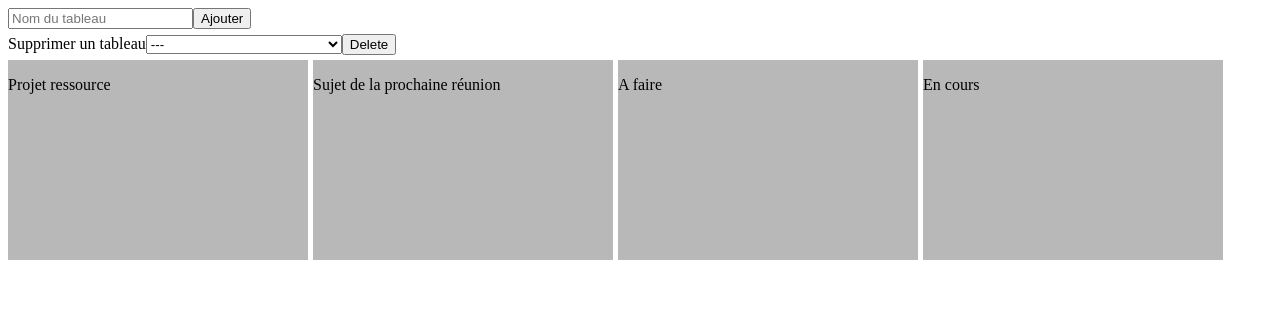
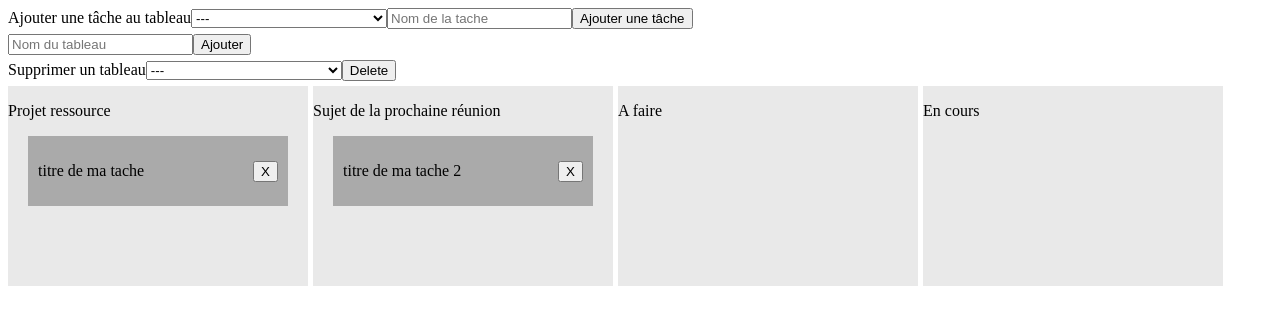
Before and after one commit to supersixaxis/Task-Manager, a React (Vite) app: page / in a window 1280 px wide. Shown: the top 324 px of the page. Built offline with nearby package versions, Linux system fonts and the light colour scheme; the HTML template or start-up script is replaced by a standard one.

Commit message:
des petits ajustement pour l'exercice 9

```diff
--- /dev/null
+++ b/src/components/FormAddTask.jsx
@@ -0,0 +1,35 @@
+import React, { useState } from 'react';
+
+export default function FormAddTask({ tables, addTaskTable }) {
+    const [idTableSelected, setIdTableSelected] = useState(0)
+    const [newTableTask, setNewTableTask] = useState('');
+  return (
+    <form
+    onSubmit={(e) => {
+      e.preventDefault();
+      if (idTableSelected.toString() === '0') {
+        alert('Veuillez sélectionner un tableau à éditer');
+      } else if (newTableTask.trim() === "") {
+        alert('Veuillez sélectionner un tableau à éditer');
+      }
+       else {
+        addTaskTable(idTableSelected, newTableTask);
+        setIdTableSelected('0');
+        setNewTableTask('');
+      }
+    }}
+  >
+        <label>Ajouter une tâche au tableau</label>
+      <select  value={idTableSelected} onChange={(e) => setIdTableSelected(e.target.value)}>
+      <option value={0}>---</option>
+        {tables.map((table) => (
+          <option key={table.id} value={table.id}>
+            {table.title}
+          </option>
+        ))}
+      </select>
+      <input type="text" value={newTableTask}    placeholder="Nom de la tache" onChange={(e) => setNewTableTask(e.target.value)}/>
+      <button type='submit'>Ajouter une tâche</button>
+      </form>
+  )
+}
--- a/src/components/Tables.jsx
+++ b/src/components/Tables.jsx
@@ -1,11 +1,12 @@
-import { useState } from 'react';
+import { useEffect, useState } from 'react';
 import { v4 as uuidv4 } from 'uuid';
 import '../styles/tables.css';
 import Table from './table';
 import AddTableForm from './addTableForm';
 import SelectTableDelete from './SelectTableDelete';
+import FormAddTask from './FormAddTask';
+function Tables() {
 
-function Tables() {
   const [tablesList, setTablesList] = useState([
     {
       id: '1',
@@ -24,7 +25,22 @@ function Tables() {
       title: 'En cours',
     },
   ]);
+  useEffect(() => {
 
+  })
+  const [tasks, setTasks] = useState([
+    {
+      id: "1",
+      title: "titre de ma tache",
+      tableId: tablesList[0].id
+    },
+    {
+      id: "2",
+      title: "titre de ma tache 2",
+      tableId: tablesList[1].id
+    }
+
+  ])
   const addTable = (newTableTitle) => {
     const newTable = {
       id: uuidv4(),
@@ -36,9 +52,21 @@ function Tables() {
     let newtable = [...tablesList].filter((tab) => tab.id.toString() !== id.toString())
     setTablesList(newtable)
   };
+  const addTaskTable = (tableId, newTask) => {
+    const newTaskObject = {
+      id: uuidv4(),
+      title: newTask,
+      tableId: tableId,
+    };
+    setTasks((prevTasks) => [...prevTasks, newTaskObject]);
+  };
 
   return (
     <div className="tablesContainer">
+    <FormAddTask
+    tasks={tasks}
+    tables={tablesList}
+    addTaskTable={addTaskTable} />
       <AddTableForm onAddTable={addTable} />
       <SelectTableDelete
         deleteTable={deleteTable}
@@ -46,7 +74,7 @@ function Tables() {
       />
       <div className='tablesListContainer'>
         {tablesList.map((table, index) => (
-          <Table key={index} table={table} />
+          <Table key={index} table={table} tasks={tasks} />
         ))}
       </div>
     </div>
--- /dev/null
+++ b/src/components/Task.jsx
@@ -0,0 +1,10 @@
+import React from 'react'
+
+export default function Task({ task }) {
+  return (
+    <div key={task.id} className='taskContainer'>
+          <p key={task.id}>{task.title}</p>
+          <button className='taskButton'>X</button>
+    </div>
+  )
+}
--- a/src/components/table.jsx
+++ b/src/components/table.jsx
@@ -1,9 +1,15 @@
 import '../styles/tables.css'
-
-export default function Table({table}) {
+import Task from './Task';
+export default function Table({table, tasks}) {
+  const tasksForTable = tasks.filter((task) => task.tableId === table.id);
   return (
     <div className="table">
         <p>{table.title}</p>
+
+        {tasksForTable.map((task) => (
+          <Task key={task.id} task={task}/>
+        )) }
+
     </div>
   )
 }
--- a/src/styles/tables.css
+++ b/src/styles/tables.css
@@ -12,9 +12,21 @@
 .table{
     width: 300px;
     height: 200px;
-    background-color: rgb(184, 184, 184);
+    background-color: rgb(233, 233, 233);
 }
 .tablesListContainer{
     display: flex;
     gap: 5px;
 }
+.taskContainer{
+    background-color: rgb(170, 170, 170);
+    padding: 10px;
+    display: flex;
+    justify-content: space-between;
+    align-items: center;
+    width: 80%;
+    margin: auto;
+}
+.taskButton{
+
+}
```
